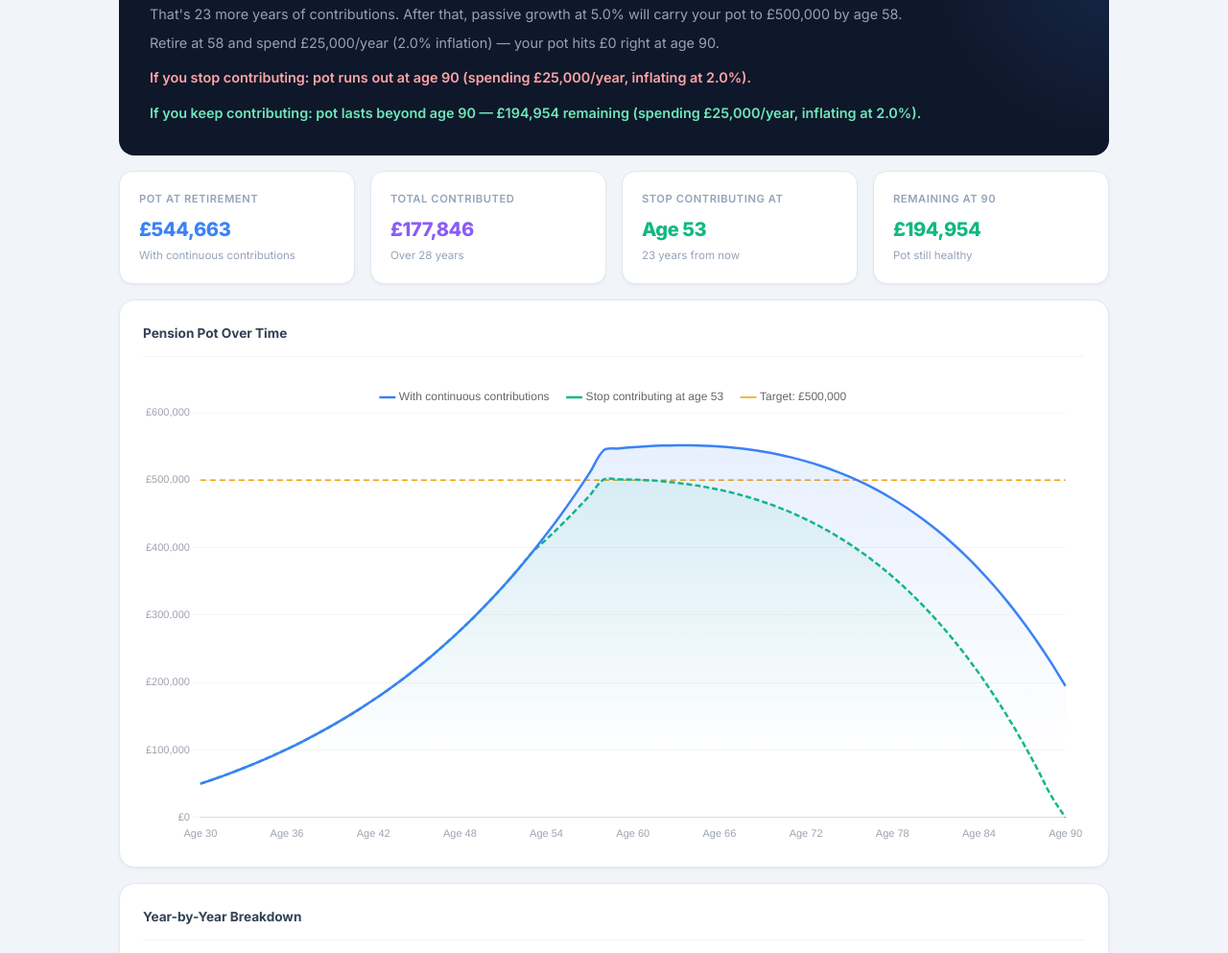
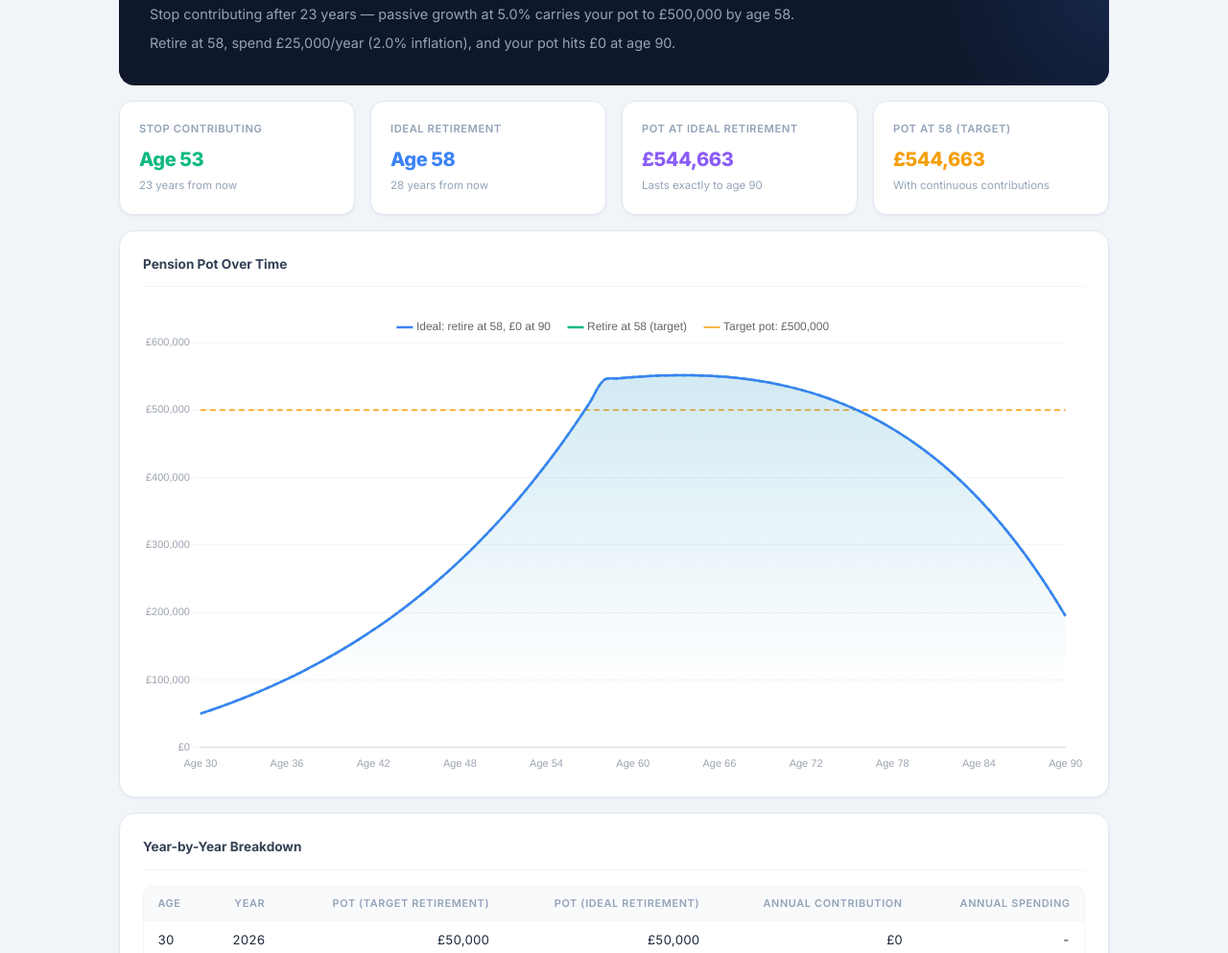
Before and after one commit to thourlier-figma/retirement-simulation, a website built with Vite: page index.html in a window 1280 px wide. Shown: the part 1194-2187 px from the top of the page at 96% size. Built offline with nearby package versions, Linux system fonts and the light colour scheme.

Commit message:
Refactor retirement scenarios to compare ideal vs target retirement

```diff
--- a/index.html
+++ b/index.html
@@ -172,8 +172,8 @@
               <tr>
                 <th>Age</th>
                 <th>Year</th>
-                <th>Pot (with contributions)</th>
-                <th>Pot (growth only)</th>
+                <th>Pot (target retirement)</th>
+                <th>Pot (ideal retirement)</th>
                 <th>Annual Contribution</th>
                 <th>Annual Spending</th>
               </tr>
--- a/simulation.js
+++ b/simulation.js
@@ -94,18 +94,28 @@ function runSimulation() {
     ? simulateStopAt(inputs, yearsToRetirement, stopAge)
     : null;
 
-  // Find ideal retirement age: earliest age where pot sustains burn rate until endAge
+  // Find ideal retirement age: earliest age where pot hits £0 at endAge
   const idealRetirementAge = findIdealRetirementAge(inputs);
 
-  // Simulate drawdown phase (retirement to end age)
-  const drawdownFromContrib = simulateDrawdown(inputs, withContrib[withContrib.length - 1].pot);
-  const drawdownFromStop = stopPath
-    ? simulateDrawdown(inputs, stopPath[stopPath.length - 1].pot)
+  // Simulate drawdown from the target retirement age (user's input)
+  const drawdownFromTarget = simulateDrawdown(inputs, inputs.retirementAge, withContrib[withContrib.length - 1].pot);
+
+  // Simulate drawdown from the ideal retirement age
+  const idealPotAtRetirement = idealRetirementAge !== null
+    ? getPotAtYear(inputs, idealRetirementAge - inputs.currentAge)
+    : null;
+  const drawdownFromIdeal = idealRetirementAge !== null
+    ? simulateDrawdown(inputs, idealRetirementAge, idealPotAtRetirement)
     : null;
 
-  renderSummary(inputs, withContrib, stopAge, idealRetirementAge, drawdownFromContrib, drawdownFromStop);
-  renderChart(inputs, withContrib, stopPath, stopAge, drawdownFromContrib, drawdownFromStop);
-  renderTable(inputs, withContrib, stopPath, stopAge, drawdownFromContrib, drawdownFromStop);
+  // Accumulation path for ideal scenario (contribute until ideal retirement)
+  const idealAccum = idealRetirementAge !== null
+    ? simulateWithContributions(inputs, idealRetirementAge - inputs.currentAge)
+    : null;
+
+  renderSummary(inputs, withContrib, stopAge, idealRetirementAge, idealPotAtRetirement, drawdownFromTarget, drawdownFromIdeal);
+  renderChart(inputs, withContrib, stopPath, stopAge, idealAccum, drawdownFromTarget, drawdownFromIdeal, idealRetirementAge);
+  renderTable(inputs, withContrib, stopPath, stopAge, idealAccum, drawdownFromTarget, drawdownFromIdeal, idealRetirementAge);
   resultsEl.classList.remove('hidden');
   resultsEl.scrollIntoView({ behavior: 'smooth', block: 'start' });
 }
@@ -223,17 +233,17 @@ function simulateStopAt(inputs, years, stopAge) {
   return rows;
 }
 
-// Simulate drawdown phase from retirement to endAge
-function simulateDrawdown(inputs, potAtRetirement) {
-  const years = inputs.endAge - inputs.retirementAge;
+// Simulate drawdown phase from a given retirement age to endAge
+function simulateDrawdown(inputs, retirementAge, potAtRetirement) {
+  const years = inputs.endAge - retirementAge;
   const rows = [];
   let pot = potAtRetirement;
   let spending = inputs.annualSpending;
   const currentYear = new Date().getFullYear();
-  const yearsToRetirement = inputs.retirementAge - inputs.currentAge;
+  const yearsToRetirement = retirementAge - inputs.currentAge;
 
   for (let y = 0; y <= years; y++) {
-    const age = inputs.retirementAge + y;
+    const age = retirementAge + y;
 
     if (y > 0) {
       pot = pot * (1 + inputs.growthRate) - spending;
@@ -253,14 +263,13 @@ function simulateDrawdown(inputs, potAtRetirement) {
   return rows;
 }
 
-function renderSummary(inputs, withContrib, stopAge, idealRetirementAge, drawdownContrib, drawdownStop) {
+function renderSummary(inputs, withContrib, stopAge, idealRetirementAge, idealPotAtRetirement, drawdownFromTarget, drawdownFromIdeal) {
   const finalPot = withContrib[withContrib.length - 1].pot;
   const totalContributed = withContrib.reduce((s, r) => s + r.contribution, 0);
 
   let html = '<div class="summary-ages">';
 
   if (stopAge !== null) {
-    const yearsContributing = stopAge - inputs.currentAge;
     html += `
         <div class="summary-age-item">
           <span class="summary-age-label">Stop contributing</span>
@@ -284,9 +293,8 @@ function renderSummary(inputs, withContrib, stopAge, idealRetirementAge, drawdow
     const yearsContributing = stopAge - inputs.currentAge;
     html += `
       <p class="detail">
-        That's ${yearsContributing} more year${yearsContributing !== 1 ? 's' : ''} of contributions.
-        After that, passive growth at ${(inputs.growthRate * 100).toFixed(1)}% will carry
-        your pot to ${fmt(inputs.targetPot)} by age ${inputs.retirementAge}.
+        Stop contributing after ${yearsContributing} year${yearsContributing !== 1 ? 's' : ''} &mdash;
+        passive growth at ${(inputs.growthRate * 100).toFixed(1)}% carries your pot to ${fmt(inputs.targetPot)} by age ${inputs.retirementAge}.
       </p>
     `;
   } else {
@@ -304,8 +312,8 @@ function renderSummary(inputs, withContrib, stopAge, idealRetirementAge, drawdow
   if (idealRetirementAge !== null) {
     html += `
       <p class="detail">
-        Retire at ${idealRetirementAge} and spend ${fmt(inputs.annualSpending)}/year
-        (${(inputs.spendingInflation * 100).toFixed(1)}% inflation) &mdash; your pot hits £0 right at age ${inputs.endAge}.
+        Retire at ${idealRetirementAge}, spend ${fmt(inputs.annualSpending)}/year
+        (${(inputs.spendingInflation * 100).toFixed(1)}% inflation), and your pot hits £0 at age ${inputs.endAge}.
       </p>
     `;
   } else {
@@ -316,95 +324,49 @@ function renderSummary(inputs, withContrib, stopAge, idealRetirementAge, drawdow
     `;
   }
 
-  // Drawdown summaries
-  const spendingNote = `spending ${fmt(inputs.annualSpending)}/year, inflating at ${(inputs.spendingInflation * 100).toFixed(1)}%`;
-
-  if (drawdownStop) {
-    html += drawdownSummaryHtml('If you stop contributing', drawdownStop, inputs, spendingNote);
-  }
-  html += drawdownSummaryHtml(
-    drawdownStop ? 'If you keep contributing' : 'Drawdown',
-    drawdownContrib, inputs, spendingNote
-  );
-
   summaryEl.innerHTML = html;
 
   // Stat cards
-  const stopPotAtRetirement = drawdownStop ? drawdownStop[0].pot : null;
-  const depletedStop = drawdownStop ? drawdownStop.find(r => r.depleted) : null;
-  const depletedContrib = drawdownContrib.find(r => r.depleted);
-
-  let cards = `
-    <div class="stat-card" data-color="blue">
-      <div class="stat-label">Pot at Retirement</div>
-      <div class="stat-value">${fmt(finalPot)}</div>
-      <div class="stat-sub">With continuous contributions</div>
-    </div>
-    <div class="stat-card" data-color="violet">
-      <div class="stat-label">Total Contributed</div>
-      <div class="stat-value">${fmt(totalContributed)}</div>
-      <div class="stat-sub">Over ${withContrib.length - 1} years</div>
-    </div>
-  `;
+  let cards = '';
 
   if (stopAge !== null) {
     cards += `
       <div class="stat-card" data-color="emerald">
-        <div class="stat-label">Stop Contributing At</div>
+        <div class="stat-label">Stop Contributing</div>
         <div class="stat-value">Age ${stopAge}</div>
         <div class="stat-sub">${stopAge - inputs.currentAge} years from now</div>
       </div>
     `;
-  } else {
+  }
+
+  if (idealRetirementAge !== null) {
     cards += `
-      <div class="stat-card" data-color="amber">
-        <div class="stat-label">Target Gap</div>
-        <div class="stat-value">${fmt(inputs.targetPot - finalPot)}</div>
-        <div class="stat-sub">Short of target</div>
+      <div class="stat-card" data-color="blue">
+        <div class="stat-label">Ideal Retirement</div>
+        <div class="stat-value">Age ${idealRetirementAge}</div>
+        <div class="stat-sub">${idealRetirementAge - inputs.currentAge} years from now</div>
+      </div>
+      <div class="stat-card" data-color="violet">
+        <div class="stat-label">Pot at Ideal Retirement</div>
+        <div class="stat-value">${fmt(idealPotAtRetirement)}</div>
+        <div class="stat-sub">Lasts exactly to age ${inputs.endAge}</div>
       </div>
     `;
   }
 
-  const lastDrawdown = drawdownContrib[drawdownContrib.length - 1];
-  if (depletedContrib) {
   cards += `
-      <div class="stat-card" data-color="rose">
-        <div class="stat-label">Pot Runs Out</div>
-        <div class="stat-value">Age ${depletedContrib.age}</div>
+    <div class="stat-card" data-color="amber">
+      <div class="stat-label">Pot at ${inputs.retirementAge} (target)</div>
+      <div class="stat-value">${fmt(finalPot)}</div>
       <div class="stat-sub">With continuous contributions</div>
     </div>
   `;
-  } else {
-    cards += `
-      <div class="stat-card" data-color="emerald">
-        <div class="stat-label">Remaining at ${inputs.endAge}</div>
-        <div class="stat-value">${fmt(lastDrawdown.pot)}</div>
-        <div class="stat-sub">Pot still healthy</div>
-      </div>
-    `;
-  }
 
   statCardsEl.innerHTML = cards;
 }
 
-function drawdownSummaryHtml(label, drawdown, inputs, spendingNote) {
-  const depletedRow = drawdown.find(r => r.depleted);
-  if (depletedRow) {
-    return `
-      <p class="detail" style="margin-top: 0.75rem; color: #fca5a5; font-weight: 600;">
-        ${label}: pot runs out at age ${depletedRow.age} (${spendingNote}).
-      </p>
-    `;
-  }
-  const lastRow = drawdown[drawdown.length - 1];
-  return `
-    <p class="detail" style="margin-top: 0.75rem; color: #6ee7b7; font-weight: 600;">
-      ${label}: pot lasts beyond age ${inputs.endAge} &mdash; ${fmt(lastRow.pot)} remaining (${spendingNote}).
-    </p>
-  `;
-}
 
-function renderChart(inputs, withContrib, stopPath, stopAge, drawdownContrib, drawdownStop) {
+function renderChart(inputs, withContrib, stopPath, stopAge, idealAccum, drawdownFromTarget, drawdownFromIdeal, idealRetirementAge) {
   // Build full timeline labels from currentAge to endAge
   const totalYears = inputs.endAge - inputs.currentAge;
   const labels = [];
@@ -413,25 +375,25 @@ function renderChart(inputs, withContrib, stopPath, stopAge, drawdownContrib, dr
   }
 
   // Helper: merge accumulation and drawdown into full-length array
-  // Accumulation covers indices 0..yearsToRetirement, drawdown covers retirement onward
-  // drawdown[0] is the retirement age (overlaps with last accumulation entry)
-  function fullSeries(accum, drawdown) {
+  function fullSeries(accum, drawdown, retAge) {
     const data = new Array(labels.length).fill(null);
     for (let i = 0; i < accum.length; i++) {
       data[i] = Math.round(accum[i].pot);
     }
-    // drawdown starts at retirement; drawdown[0] overlaps with accum's last entry
-    const retirementIndex = inputs.retirementAge - inputs.currentAge;
+    const retirementIndex = retAge - inputs.currentAge;
     for (let i = 1; i < drawdown.length; i++) {
       data[retirementIndex + i] = Math.round(drawdown[i].pot);
     }
     return data;
   }
 
-  const datasets = [
-    {
-      label: 'With continuous contributions',
-      data: fullSeries(withContrib, drawdownContrib),
+  const datasets = [];
+
+  // Ideal retirement scenario (primary)
+  if (idealAccum && drawdownFromIdeal) {
+    datasets.push({
+      label: `Ideal: retire at ${idealRetirementAge}, £0 at ${inputs.endAge}`,
+      data: fullSeries(idealAccum, drawdownFromIdeal, idealRetirementAge),
       borderColor: '#3b82f6',
       backgroundColor: 'rgba(59, 130, 246, 0.08)',
       fill: true,
@@ -440,13 +402,13 @@ function renderChart(inputs, withContrib, stopPath, stopAge, drawdownContrib, dr
       pointRadius: 0,
       pointHoverRadius: 5,
       borderWidth: 2.5,
-    },
-  ];
+    });
+  }
 
-  if (stopPath && drawdownStop) {
+  // Target retirement scenario
   datasets.push({
-      label: `Stop contributing at age ${stopAge}`,
-      data: fullSeries(stopPath, drawdownStop),
+    label: `Retire at ${inputs.retirementAge} (target)`,
+    data: fullSeries(withContrib, drawdownFromTarget, inputs.retirementAge),
     borderColor: '#10b981',
     backgroundColor: 'rgba(16, 185, 129, 0.06)',
     fill: true,
@@ -457,11 +419,10 @@ function renderChart(inputs, withContrib, stopPath, stopAge, drawdownContrib, dr
     pointHoverRadius: 5,
     borderWidth: 2.5,
   });
-  }
 
-  // Target line
+  // Target pot line
   datasets.push({
-    label: `Target: ${fmt(inputs.targetPot)}`,
+    label: `Target pot: ${fmt(inputs.targetPot)}`,
     data: labels.map(() => inputs.targetPot),
     borderColor: '#f59e0b',
     borderDash: [6, 4],
@@ -478,17 +439,18 @@ function renderChart(inputs, withContrib, stopPath, stopAge, drawdownContrib, dr
   const ctx = document.getElementById('chart').getContext('2d');
 
   // Gradient fills
+  if (idealAccum && drawdownFromIdeal) {
     const blueGrad = ctx.createLinearGradient(0, 0, 0, 400);
     blueGrad.addColorStop(0, 'rgba(59, 130, 246, 0.15)');
     blueGrad.addColorStop(1, 'rgba(59, 130, 246, 0.0)');
     datasets[0].backgroundColor = blueGrad;
+  }
 
-  if (stopPath && drawdownStop) {
+  const greenIdx = idealAccum && drawdownFromIdeal ? 1 : 0;
   const greenGrad = ctx.createLinearGradient(0, 0, 0, 400);
   greenGrad.addColorStop(0, 'rgba(16, 185, 129, 0.12)');
   greenGrad.addColorStop(1, 'rgba(16, 185, 129, 0.0)');
-    datasets[1].backgroundColor = greenGrad;
-  }
+  datasets[greenIdx].backgroundColor = greenGrad;
 
   chart = new Chart(ctx, {
     type: 'line',
@@ -545,49 +507,59 @@ function renderChart(inputs, withContrib, stopPath, stopAge, drawdownContrib, dr
   });
 }
 
-function renderTable(inputs, withContrib, stopPath, stopAge, drawdownContrib, drawdownStop) {
+function renderTable(inputs, withContrib, stopPath, stopAge, idealAccum, drawdownFromTarget, drawdownFromIdeal, idealRetirementAge) {
   tableBody.innerHTML = '';
 
-  // Accumulation phase
-  withContrib.forEach((row, i) => {
-    const stopPot = stopPath ? stopPath[i].pot : null;
+  // Build a unified timeline from currentAge to endAge
+  const currentYear = new Date().getFullYear();
+
+  for (let age = inputs.currentAge; age <= inputs.endAge; age++) {
+    const yr = age - inputs.currentAge;
+    const year = currentYear + yr;
     const tr = document.createElement('tr');
 
-    if (stopAge && row.age === stopAge) {
-      tr.classList.add('stop-row');
+    // Highlight rows
+    if (stopAge && age === stopAge) tr.classList.add('stop-row');
+    if (age === inputs.retirementAge) tr.classList.add('retirement-row');
+    if (idealRetirementAge && age === idealRetirementAge) tr.classList.add('retirement-row');
+
+    // Target scenario: accumulation then drawdown
+    let targetPot = '-';
+    let contribution = '-';
+    let spending = '-';
+
+    if (yr < withContrib.length) {
+      targetPot = fmt(withContrib[yr].pot);
+      contribution = fmt(withContrib[yr].contribution);
     }
-    if (row.age === inputs.retirementAge) {
-      tr.classList.add('retirement-row');
+    const drawdownTargetIdx = age - inputs.retirementAge;
+    if (drawdownTargetIdx > 0 && drawdownTargetIdx < drawdownFromTarget.length) {
+      targetPot = fmt(drawdownFromTarget[drawdownTargetIdx].pot);
+      spending = fmt(drawdownFromTarget[drawdownTargetIdx].spending);
+      contribution = '-';
+      if (drawdownFromTarget[drawdownTargetIdx].depleted) tr.classList.add('depleted-row');
+    }
+
+    // Ideal scenario
+    let idealPot = '-';
+    if (idealAccum && idealRetirementAge) {
+      const idealYr = age - inputs.currentAge;
+      if (idealYr < idealAccum.length) {
+        idealPot = fmt(idealAccum[idealYr].pot);
+      }
+      const drawdownIdealIdx = age - idealRetirementAge;
+      if (drawdownFromIdeal && drawdownIdealIdx > 0 && drawdownIdealIdx < drawdownFromIdeal.length) {
+        idealPot = fmt(drawdownFromIdeal[drawdownIdealIdx].pot);
+      }
     }
 
     tr.innerHTML = `
-      <td>${row.age}</td>
-      <td>${row.year}</td>
-      <td>${fmt(row.pot)}</td>
-      <td>${stopPot !== null ? fmt(stopPot) : '-'}</td>
-      <td>${fmt(row.contribution)}</td>
-      <td>-</td>
-    `;
-    tableBody.appendChild(tr);
-  });
-
-  // Drawdown phase (skip index 0 which is the retirement age, already shown above)
-  for (let i = 1; i < drawdownContrib.length; i++) {
-    const row = drawdownContrib[i];
-    const stopRow = drawdownStop ? drawdownStop[i] : null;
-    const tr = document.createElement('tr');
-
-    if (row.depleted) {
-      tr.classList.add('depleted-row');
-    }
-
-    tr.innerHTML = `
-      <td>${row.age}</td>
-      <td>${row.year}</td>
-      <td>${fmt(row.pot)}</td>
-      <td>${stopRow ? fmt(stopRow.pot) : '-'}</td>
-      <td>-</td>
-      <td>${fmt(row.spending)}</td>
+      <td>${age}</td>
+      <td>${year}</td>
+      <td>${targetPot}</td>
+      <td>${idealPot}</td>
+      <td>${contribution}</td>
+      <td>${spending}</td>
     `;
     tableBody.appendChild(tr);
   }
```
Lines whose indentation alone changed are shown as unchanged.
